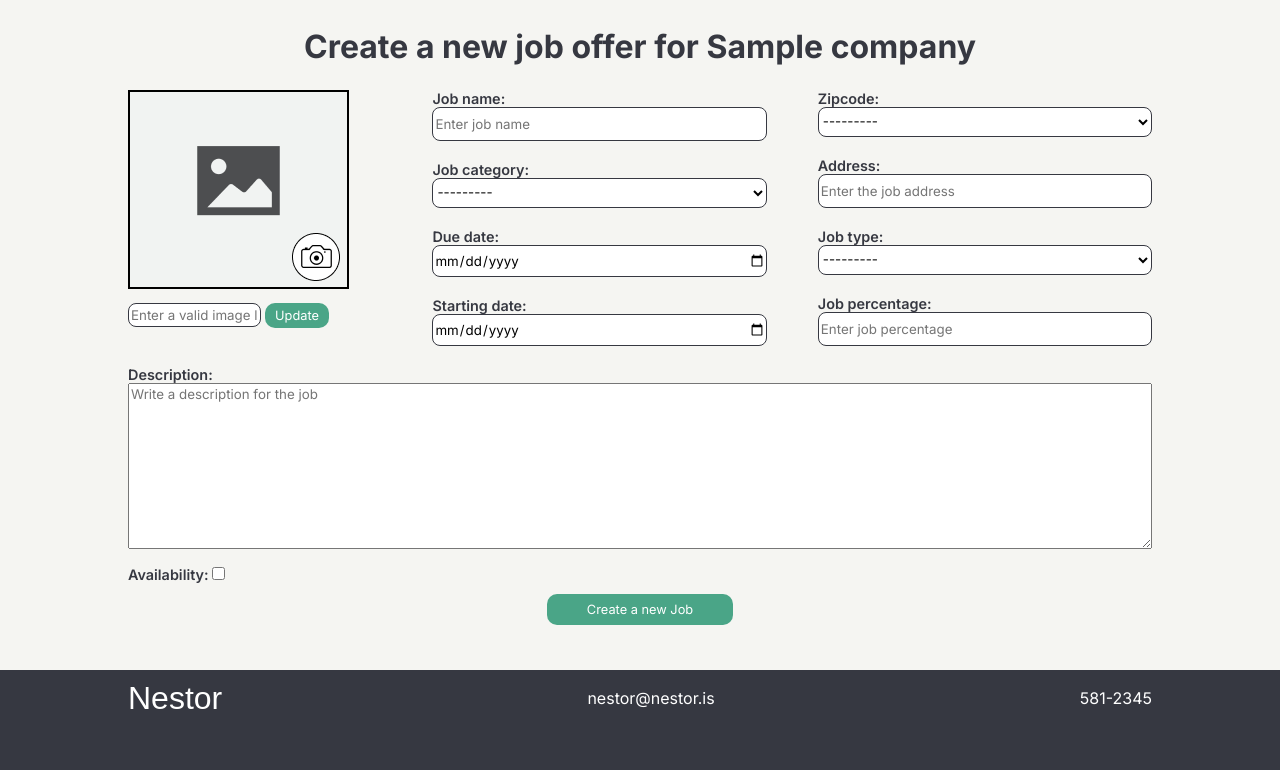
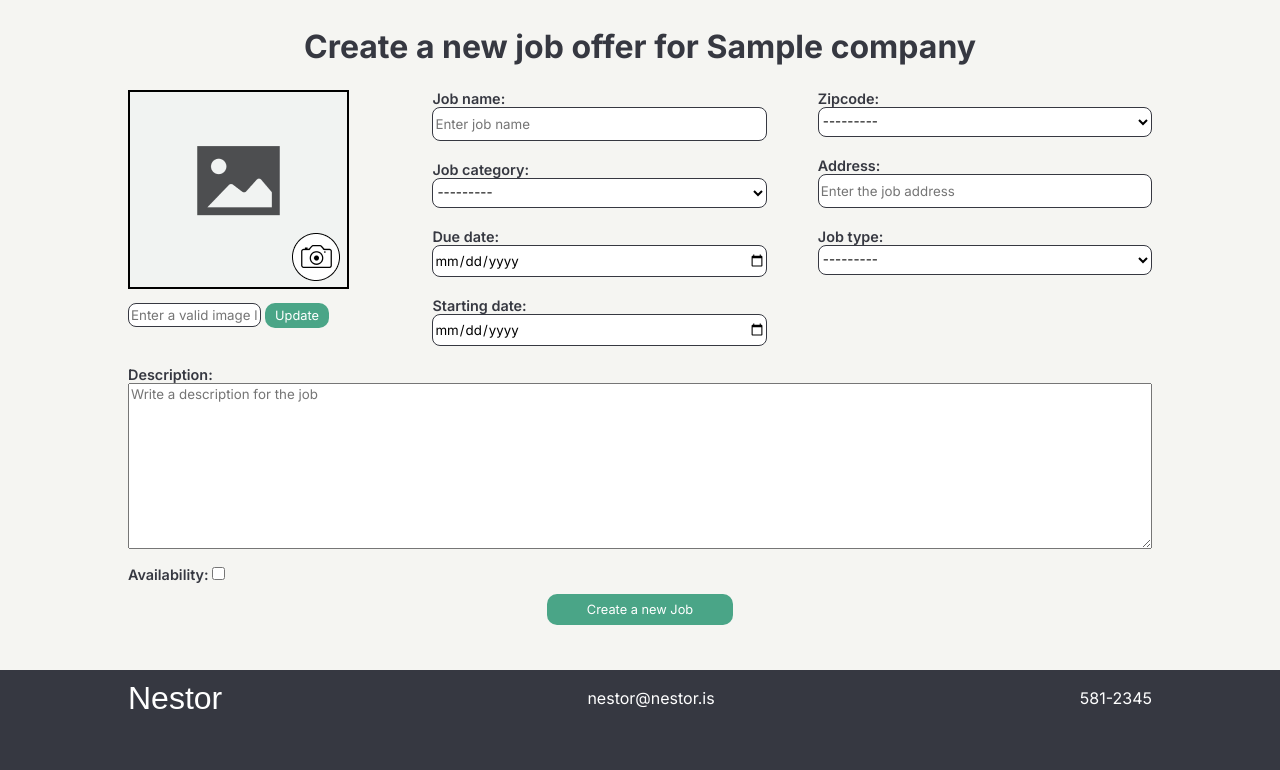
Before and after one commit to GiantMushy/Nestor, a Django app: page /jobs/create_job in a window 1280 px wide. Shown: the part 93-863 px from the top of the page. Run offline with Django 5.2, Linux system fonts and the light colour scheme; a user stored in the database is signed in; tables that the repository leaves empty hold one stand-in row (values such as "Sample post"); some web fonts are replaced.

Commit message:
migration - is_submitted and percentage

```diff
--- a/Nestor/job/forms/job_form.py
+++ b/Nestor/job/forms/job_form.py
@@ -21,7 +21,6 @@
             'job-category': forms.Select(attrs={'placeholder': 'Select a job category'}),
             'address': forms.TextInput(attrs={'placeholder': 'Enter the job address'}),
             'job_image': forms.TextInput(attrs={'placeholder': 'Enter a valid image link'}),
-            'percentage': forms.NumberInput(attrs={'placeholder': 'Enter job percentage'}),
             # 'is_available': forms.CheckboxInput(attrs={'class': 'checkbox'})
         }
 
--- a/Nestor/job/models.py
+++ b/Nestor/job/models.py
@@ -25,7 +25,6 @@
     date_of_offering = models.DateField(default=timezone.now)
     application_due_date = models.DateField()
     starting_date = models.DateField()
-    percentage = models.IntegerField()
     num_of_applicants = models.IntegerField(default=0)
     is_available = models.BooleanField(default=True)
 
@@ -37,6 +36,7 @@
     applicant = models.ForeignKey(Applicant, on_delete=models.CASCADE)
     job = models.ForeignKey(Job, on_delete=models.CASCADE)
     date = models.DateField(default=timezone.now)
+    is_submitted = models.BooleanField(default=False)
 
     def __str__(self):
         return str(self.applicant.full_name) + ' - ' + str(self.job.name)
--- a/Nestor/static/css/job_cards.css
+++ b/Nestor/static/css/job_cards.css
@@ -21,7 +21,7 @@
 	}
 }
 
-@media (max-width: 700px) {
+@media (max-width: 750px) {
 	.all_jobs {
 		grid-template-columns: repeat(1, 1fr);
 	}
@@ -44,7 +44,7 @@
 
 .job_container_row {
 	display: grid;
-	grid-template-columns: 75% 25%;
+	grid-template-columns: 70% 30%;
 	overflow: hidden;
 }
 
--- a/Nestor/templates/job/applications_page.html
+++ b/Nestor/templates/job/applications_page.html
@@ -22,9 +22,9 @@
             <div class="other-info">
                 <p>{{ job.job_category }}</p>
             </div>
-            <h3>Job percentage</h3>
+            <h3>Job type</h3>
             <div class="other-info">
-                <p>{{ job.percentage }}%</p>
+                <p>{{ job.job_type }}%</p>
             </div>
         </div>
     </div>
--- a/Nestor/templates/job/create_job.html
+++ b/Nestor/templates/job/create_job.html
@@ -41,8 +41,8 @@
                     {{ form.address }}
                     <label for="id_job_type">Job type: </label>
                     {{ form.job_type }}
-                    <label for="id_percentage">Job percentage: </label>
-                    {{ form.percentage }}
+{#                    <label for="id_percentage">Job percentage: </label>#}
+{#                    {{ form.percentage }}#}
                 </div>
             </div>
             <div class="desc-container">
--- a/Nestor/templates/job/job_page.html
+++ b/Nestor/templates/job/job_page.html
@@ -15,8 +15,8 @@
                     <p>{{ job.starting_date }}</p>
                     <h5>Category</h5>
                     <p>{{ job.job_category.name }}</p>
-                    <h5>Job percentage</h5>
-                    <p>{{ job.percentage }}%</p>
+                    <h5>Job type</h5>
+                    <p>{{ job.job_type }}</p>
                     <h5>Location</h5>
                     <p>{{ job.zipcode.city }}, {{ job.zipcode.city.country }} </p>
                 </div>
--- a/Nestor/templates/job/single_applied_job.html
+++ b/Nestor/templates/job/single_applied_job.html
@@ -7,7 +7,7 @@
         </div>
         <div class="job_container_row-applied">
             <p>{{ application.job.name }}</p>
-            <div class="job_container_right_column"><p>{{ application.job.percentage }}%</p></div>
+            <div class="job_container_right_column"><p>{{ application.job.job_type }}</p></div>
         </div>
         <div class="job_container_row-applied">
             <p>{{ application.job.company }}</p>
--- a/Nestor/templates/job/single_job.html
+++ b/Nestor/templates/job/single_job.html
@@ -13,7 +13,7 @@
         </div>
         <div class="job_container_row">
             <p>{{ job.name }}</p>
-            <div class="job_container_right_column"><p>{{ job.percentage }}%</p></div>
+            <div class="job_container_right_column"><p>{{ job.job_type }}</p></div>
         </div>
         <div class="job_container_row">
             <p>{{ job.company }}</p>
--- a/Nestor/templates/job/single_job_company.html
+++ b/Nestor/templates/job/single_job_company.html
@@ -9,7 +9,7 @@
         </div>
         <div class="job_container_row">
             <p>{{ job.name }}</p>
-            <div class="job_container_right_column"><p>{{ job.percentage }}%</p></div>
+            <div class="job_container_right_column"><p>{{ job.job_type }}%</p></div>
         </div>
         <div class="job_container_row">
             {% if job.total_applicants  == 1 %}
```
Also changed, not shown: Nestor/job/migrations/0012_remove_job_percentage.py (added), Nestor/job/migrations/0013_application_is_submitted.py (added).
